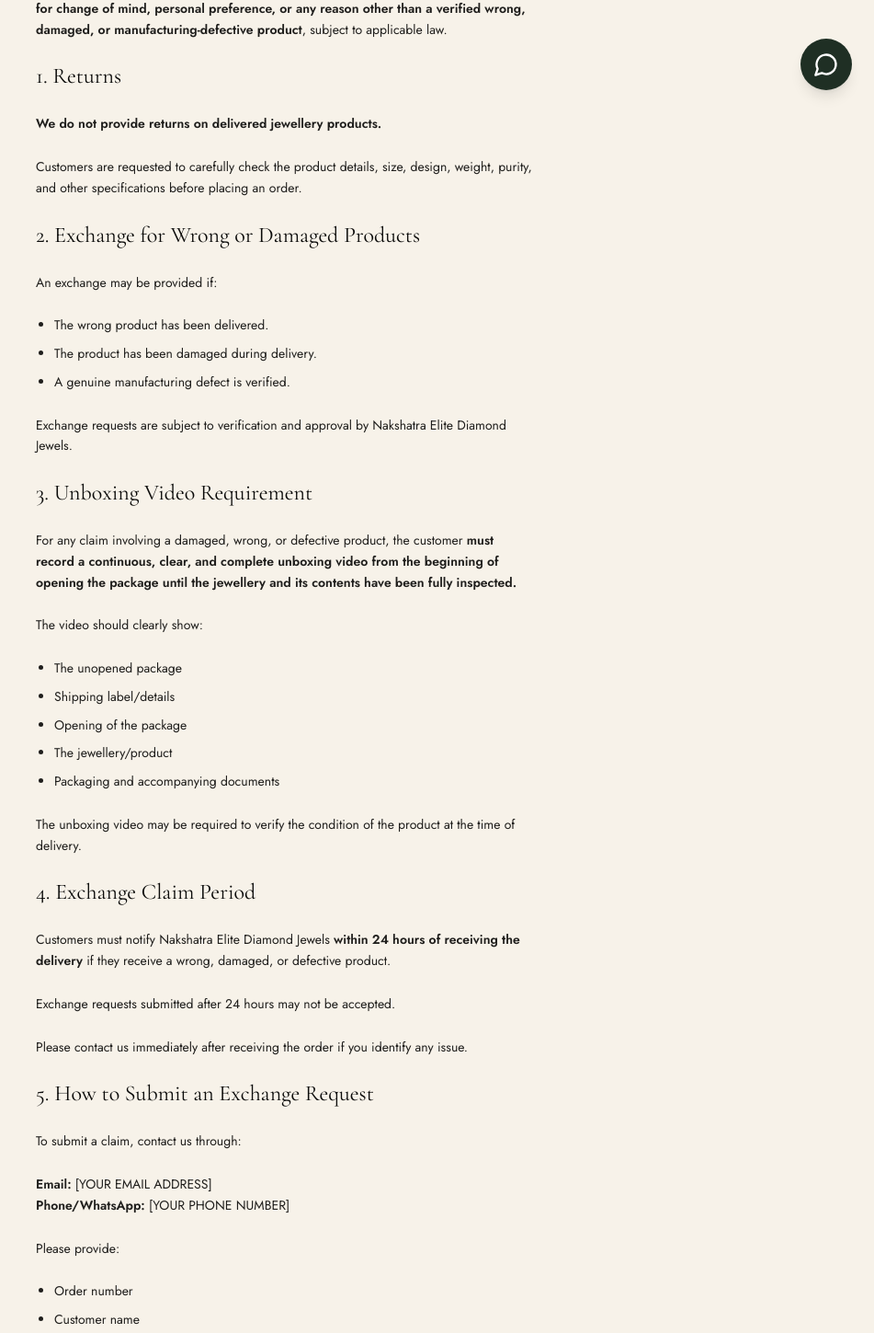
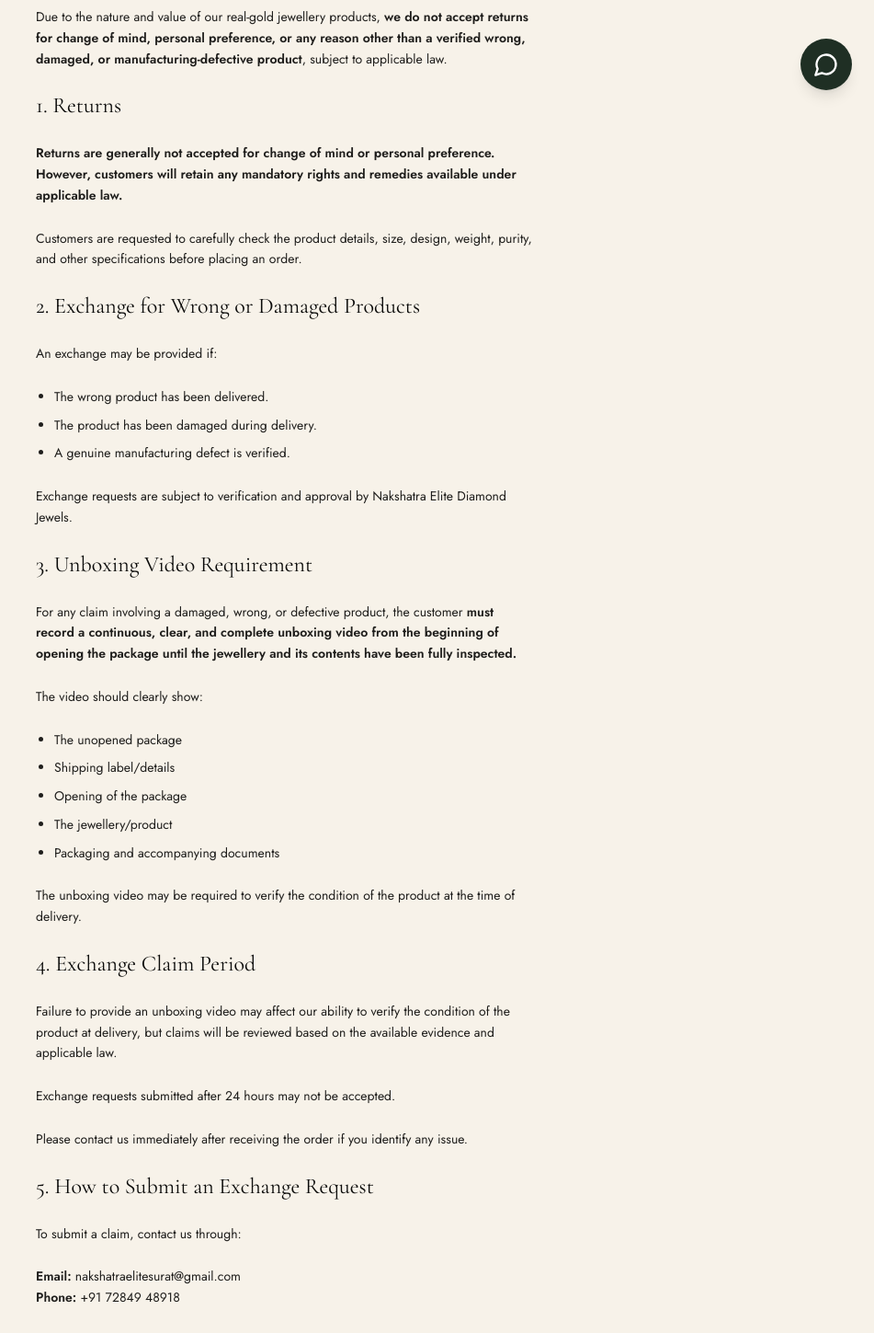
Before and after one commit to patelishika0612/nakshatra-jewellery, a React (Vite) app: page /returns in a window 1280 px wide. Shown: the part 678-2127 px from the top of the page at 92% size, without its empty margins (329-1280 px from the left). Built offline with nearby package versions, Linux system fonts and the light colour scheme.

Commit message:
Merge remote changes

```diff
--- a/src/components/PageHeader.tsx
+++ b/src/components/PageHeader.tsx
@@ -28,7 +28,7 @@ export default function PageHeader({
         </>
       )}
       {!image && <div className="absolute inset-0 bg-charcoal-900" />}
-      <div className="container-lux-wide relative z-10 pb-14 pt-20 text-ivory lg:pb-20">
+      <div className="container-lux-wide relative z-10 pb-14 pt-28 text-ivory lg:pb-20">
         <motion.p
           initial={{ opacity: 0, y: 16 }}
           animate={{ opacity: 1, y: 0 }}
--- a/src/config/site.ts
+++ b/src/config/site.ts
@@ -13,10 +13,9 @@ export const site = {
   instagram: '@nakshatraelite_diamond_jewels',
   instagramUrl: 'https://instagram.com/nakshatraelite_diamond_jewels',
 whatsappNumber: import.meta.env.VITE_WHATSAPP_NUMBER || '917284948918',  // Editable placeholders — replace with real contact details.
-  email: 'hello@nakshatraelite.com', // PLACEHOLDER
-  phone: '+91 00000 00000', // PLACEHOLDER
-  addressLine: 'Showcase Address, City — 000000', // PLACEHOLDER
-  hours: 'Monday – Saturday · 11 AM – 7 PM', // PLACEHOLDER
+  email: 'nakshatraelitesurat@gmail.com', // PLACEHOLDER
+  phone: '+917284948918', // PLACEHOLDER
+  addressLine: 'Surat, Gujarat 395004', // PLACEHOLDER
   tagline: 'Timeless Brilliance. Crafted for You.',
 };
 
--- a/src/pages/ReturnPage.tsx
+++ b/src/pages/ReturnPage.tsx
@@ -43,7 +43,7 @@ export default function ReturnPage() {
           </h2>
 
           <p>
-            <strong>We do not provide returns on delivered jewellery products.</strong>
+            <strong>Returns are generally not accepted for change of mind or personal preference. However, customers will retain any mandatory rights and remedies available under applicable law.</strong>
           </p>
 
           <p>
@@ -106,9 +106,7 @@ export default function ReturnPage() {
           </h2>
 
           <p>
-            Customers must notify {site.brandFull}{' '}
-            <strong>within 24 hours of receiving the delivery</strong> if they
-            receive a wrong, damaged, or defective product.
+           Failure to provide an unboxing video may affect our ability to verify the condition of the product at delivery, but claims will be reviewed based on the available evidence and applicable law.
           </p>
 
           <p>
@@ -128,9 +126,21 @@ export default function ReturnPage() {
           <p>To submit a claim, contact us through:</p>
 
           <p>
-            <strong>Email:</strong> [YOUR EMAIL ADDRESS]
-            <br />
-            <strong>Phone/WhatsApp:</strong> [YOUR PHONE NUMBER]
+            <strong>Email:</strong>{" "}
+  <a
+    href="mailto:nakshatraelitesurat@gmail.com"
+    className="text-charcoal-700 hover:underline"
+  >
+    nakshatraelitesurat@gmail.com
+  </a>
+  <br />
+ <strong>Phone:</strong>{" "}
+  <a
+    href="tel:+917284948918"
+    className="text-charcoal-700 hover:underline"
+  >
+    +91 72849 48918
+  </a>
           </p>
 
           <p>Please provide:</p>
```
